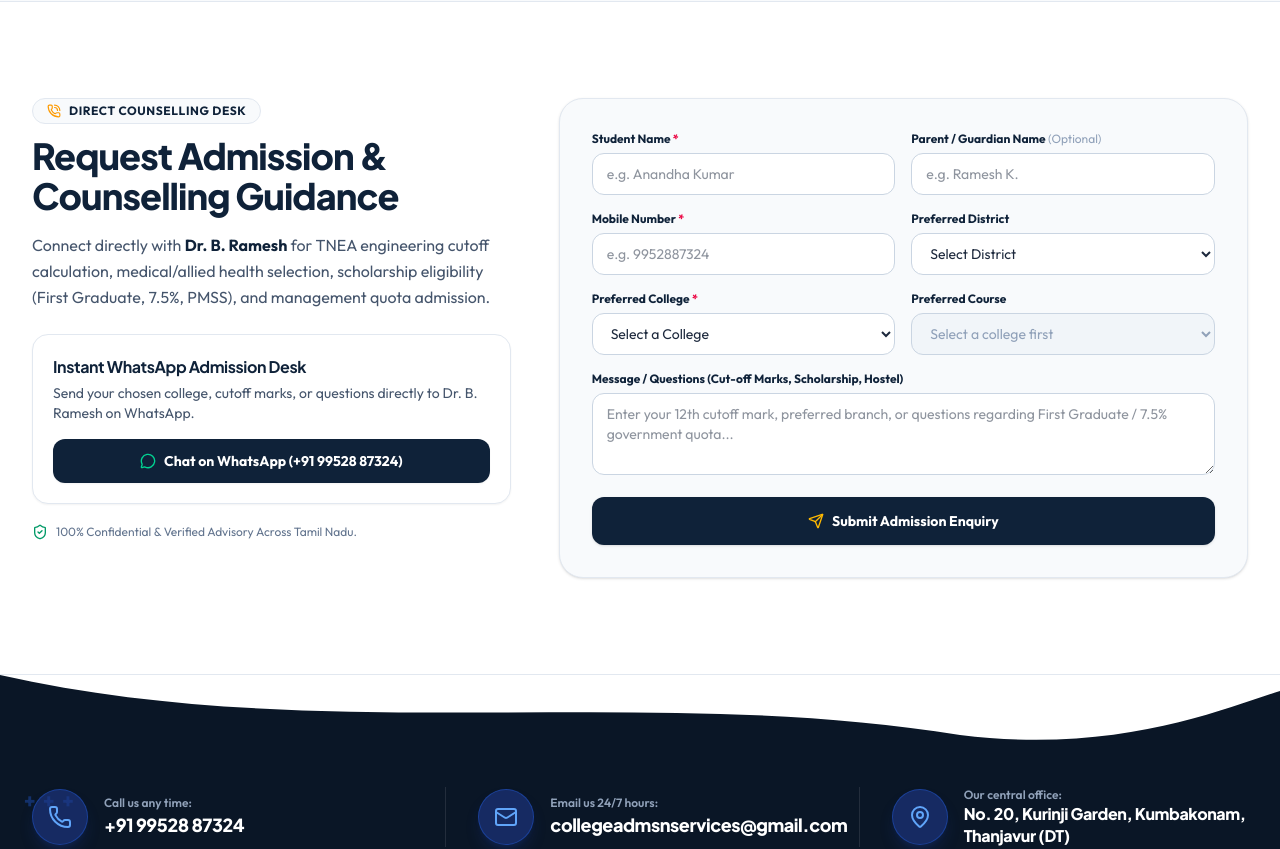
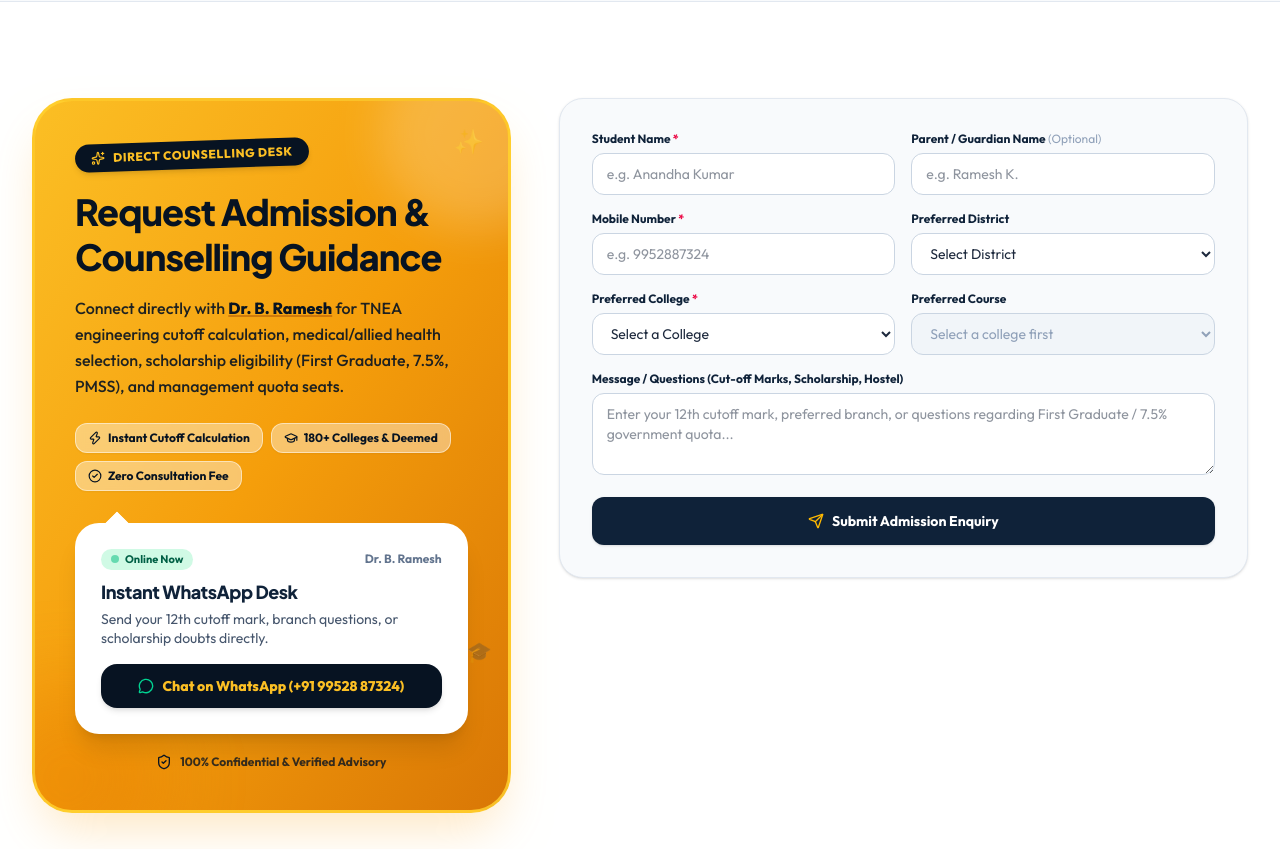
Before and after one commit to DevelUPsolutionz/college-apa, a React (Vite) app: page / in a window 1280 px wide. Shown: the part 5860-6709 px from the top of the page. Built offline with nearby package versions, Linux system fonts and the light colour scheme.

Commit message:
feat: design enquiry section left side with creative golden-yellow card matching logo APA color

```diff
--- a/src/components/AdmissionEnquirySection.tsx
+++ b/src/components/AdmissionEnquirySection.tsx
@@ -1,10 +1,12 @@
 import { useMemo, useState } from 'react';
 import {
   CheckCircle2,
+  GraduationCap,
   MessageCircle,
-  PhoneCall,
   Send,
   ShieldCheck,
+  Sparkles,
+  Zap,
 } from 'lucide-react';
 import { agencyConfig } from '../data/agencyConfig';
 import type { College } from '../types/admissions';
@@ -122,60 +124,116 @@ export function AdmissionEnquirySection({
     >
       <div className="mx-auto max-w-7xl px-4 sm:px-6 lg:px-8">
         <div className="grid gap-10 lg:grid-cols-12 lg:gap-12">
-          {/* Left Context Column */}
-          <div className="lg:col-span-5">
-            <div className="inline-flex items-center gap-2 rounded-full border border-slate-200 bg-slate-50 px-3.5 py-1 text-xs font-bold tracking-wider text-[#0F2239] uppercase">
-              <PhoneCall className="h-3.5 w-3.5 text-amber-500" />
-              <span>Direct Counselling Desk</span>
+          {/* Left Context Column: Funky & Eye-Catching Golden-Yellow Card (Matching Logo APA Yellow) */}
+          <div className="relative overflow-hidden rounded-[2.5rem] bg-gradient-to-br from-[#FBBF24] via-[#F59E0B] to-[#D97706] p-7 sm:p-9 lg:p-10 text-[#071322] shadow-2xl shadow-amber-500/25 border-3 border-amber-300/80 flex flex-col justify-between lg:col-span-5">
+            {/* Playful background doodles & organic shapes */}
+            <div
+              className="pointer-events-none absolute -top-16 -right-16 h-48 w-48 rounded-full bg-white/20 blur-xl"
+              aria-hidden="true"
+            />
+            <div
+              className="pointer-events-none absolute -bottom-16 -left-16 h-48 w-48 rounded-full bg-amber-600/30 blur-2xl"
+              aria-hidden="true"
+            />
+
+            {/* Playful floating sparkles */}
+            <div
+              className="pointer-events-none absolute top-6 right-6 opacity-40 select-none text-2xl"
+              aria-hidden="true"
+            >
+              ✨
             </div>
-            <h2 className="font-display mt-3 text-3xl font-extrabold tracking-tight text-[#0F2239] sm:text-4xl">
+            <div
+              className="pointer-events-none absolute bottom-36 right-4 opacity-30 select-none text-xl"
+              aria-hidden="true"
+            >
+              🎓
+            </div>
+
+            <div className="relative z-10">
+              {/* Tilted Sticker Pill Badge */}
+              <div className="inline-flex -rotate-2 transform items-center gap-2 rounded-full bg-[#071322] px-4 py-1.5 text-xs font-black tracking-wider text-[#FBBF24] shadow-md transition-transform hover:rotate-0">
+                <Sparkles className="h-3.5 w-3.5 text-[#FBBF24]" />
+                <span>DIRECT COUNSELLING DESK</span>
+              </div>
+
+              {/* Headline */}
+              <h2 className="font-display mt-5 text-3xl sm:text-4xl font-black tracking-tight text-[#071322] leading-tight">
                 Request Admission &amp; Counselling Guidance
               </h2>
-            <p className="mt-4 text-base leading-relaxed text-slate-600">
-              Connect directly with <strong className="text-[#0F2239]">Dr. B. Ramesh</strong> for
-              TNEA engineering cutoff calculation, medical/allied health selection,
-              scholarship eligibility (First Graduate, 7.5%, PMSS), and management quota admission.
+
+              {/* Subtitle / Paragraph */}
+              <p className="mt-4 text-base font-medium leading-relaxed text-[#071322]/90">
+                Connect directly with <strong className="font-black text-[#071322] underline decoration-amber-800/40 decoration-2">Dr. B. Ramesh</strong> for TNEA engineering cutoff calculation, medical/allied health selection, scholarship eligibility (First Graduate, 7.5%, PMSS), and management quota seats.
               </p>
 
-            {/* Selected Course summary pill */}
+              {/* 3 Funky Feature Badges / Chips */}
+              <div className="mt-6 flex flex-wrap gap-2">
+                <span className="inline-flex items-center gap-1.5 rounded-xl bg-white/40 backdrop-blur-xs px-3 py-1.5 text-xs font-bold text-[#071322] border border-white/50 shadow-xs">
+                  <Zap className="h-3.5 w-3.5 text-[#071322]" />
+                  Instant Cutoff Calculation
+                </span>
+                <span className="inline-flex items-center gap-1.5 rounded-xl bg-white/40 backdrop-blur-xs px-3 py-1.5 text-xs font-bold text-[#071322] border border-white/50 shadow-xs">
+                  <GraduationCap className="h-3.5 w-3.5 text-[#071322]" />
+                  180+ Colleges &amp; Deemed
+                </span>
+                <span className="inline-flex items-center gap-1.5 rounded-xl bg-white/40 backdrop-blur-xs px-3 py-1.5 text-xs font-bold text-[#071322] border border-white/50 shadow-xs">
+                  <CheckCircle2 className="h-3.5 w-3.5 text-[#071322]" />
+                  Zero Consultation Fee
+                </span>
+              </div>
+
+              {/* Selected Course summary pill (if prefilled) */}
               {selectedCollege && selectedCourse && (
-              <div className="mt-6 rounded-2xl border border-slate-200 bg-slate-50 p-4">
-                <p className="text-xs font-bold tracking-wider text-slate-500 uppercase">
-                  Shortlisted for Enquiry
+                <div className="mt-5 rounded-2xl border-2 border-dashed border-[#071322]/30 bg-white/80 p-4 backdrop-blur-xs">
+                  <p className="text-[11px] font-black tracking-wider text-[#071322]/70 uppercase">
+                    ⭐ Shortlisted for Direct Enquiry
                   </p>
-                <p className="font-display mt-1 text-sm font-bold text-[#0F2239]">
+                  <p className="font-display mt-0.5 text-sm font-bold text-[#071322]">
                     {selectedCourse.name}
                   </p>
-                <p className="text-xs font-medium text-slate-500">
+                  <p className="text-xs font-medium text-[#071322]/80">
                     {selectedCollege.name} • {selectedCollege.district}
                   </p>
                 </div>
               )}
+            </div>
 
-            {/* Direct WhatsApp Card */}
-            <div className="mt-6 rounded-2xl border border-slate-200 bg-white p-5 shadow-xs">
-              <h3 className="font-display text-base font-bold text-[#0F2239]">
-                Instant WhatsApp Admission Desk
+            {/* Direct WhatsApp Card with playful chat bubble styling */}
+            <div className="relative z-10 mt-8 rounded-3xl bg-white p-5 sm:p-6 shadow-xl border-2 border-white/90">
+              {/* Cute chat tail indicator */}
+              <div className="absolute -top-2.5 left-8 h-4 w-4 rotate-45 bg-white border-t-2 border-l-2 border-white/90" />
+
+              <div className="flex items-center justify-between">
+                <span className="inline-flex items-center gap-1.5 rounded-full bg-emerald-100 px-2.5 py-0.5 text-[11px] font-bold text-emerald-800">
+                  <span className="h-2 w-2 rounded-full bg-emerald-500 animate-pulse" />
+                  Online Now
+                </span>
+                <span className="text-xs font-bold text-slate-500">Dr. B. Ramesh</span>
+              </div>
+
+              <h3 className="font-display mt-2 text-base sm:text-lg font-black text-[#0F2239]">
+                Instant WhatsApp Desk
               </h3>
-              <p className="mt-1 text-sm text-slate-600">
-                Send your chosen college, cutoff marks, or questions directly to Dr. B. Ramesh on WhatsApp.
+              <p className="mt-1 text-xs sm:text-sm text-slate-600 leading-snug">
+                Send your 12th cutoff mark, branch questions, or scholarship doubts directly.
               </p>
+
               <a
                 href={buildWhatsAppUrl()}
                 target="_blank"
                 rel="noopener noreferrer"
-                className="mt-4 inline-flex w-full items-center justify-center gap-2 rounded-xl bg-[#0F2239] px-5 py-3 text-sm font-bold text-white shadow-xs transition-colors hover:bg-[#1A365D]"
+                className="mt-4 flex w-full items-center justify-center gap-2 rounded-2xl bg-[#071322] px-5 py-3 text-sm font-black text-[#FBBF24] shadow-md transition-all hover:bg-[#1A365D] hover:scale-[1.02]"
               >
                 <MessageCircle className="h-4 w-4 text-emerald-400" />
-                Chat on WhatsApp ({agencyConfig.whatsappDisplay})
+                <span>Chat on WhatsApp ({agencyConfig.whatsappDisplay})</span>
               </a>
             </div>
 
-            <div className="mt-5 flex items-center gap-2 text-xs text-slate-500">
-              <ShieldCheck className="h-4 w-4 shrink-0 text-emerald-600" />
-              <span>
-                100% Confidential &amp; Verified Advisory Across Tamil Nadu.
-              </span>
+            {/* Bottom Guarantee */}
+            <div className="relative z-10 mt-5 flex items-center justify-center gap-2 text-xs font-bold text-[#071322]/80">
+              <ShieldCheck className="h-4 w-4 shrink-0 text-[#071322]" />
+              <span>100% Confidential &amp; Verified Advisory</span>
             </div>
           </div>
 
```
Lines whose indentation alone changed are shown as unchanged.
